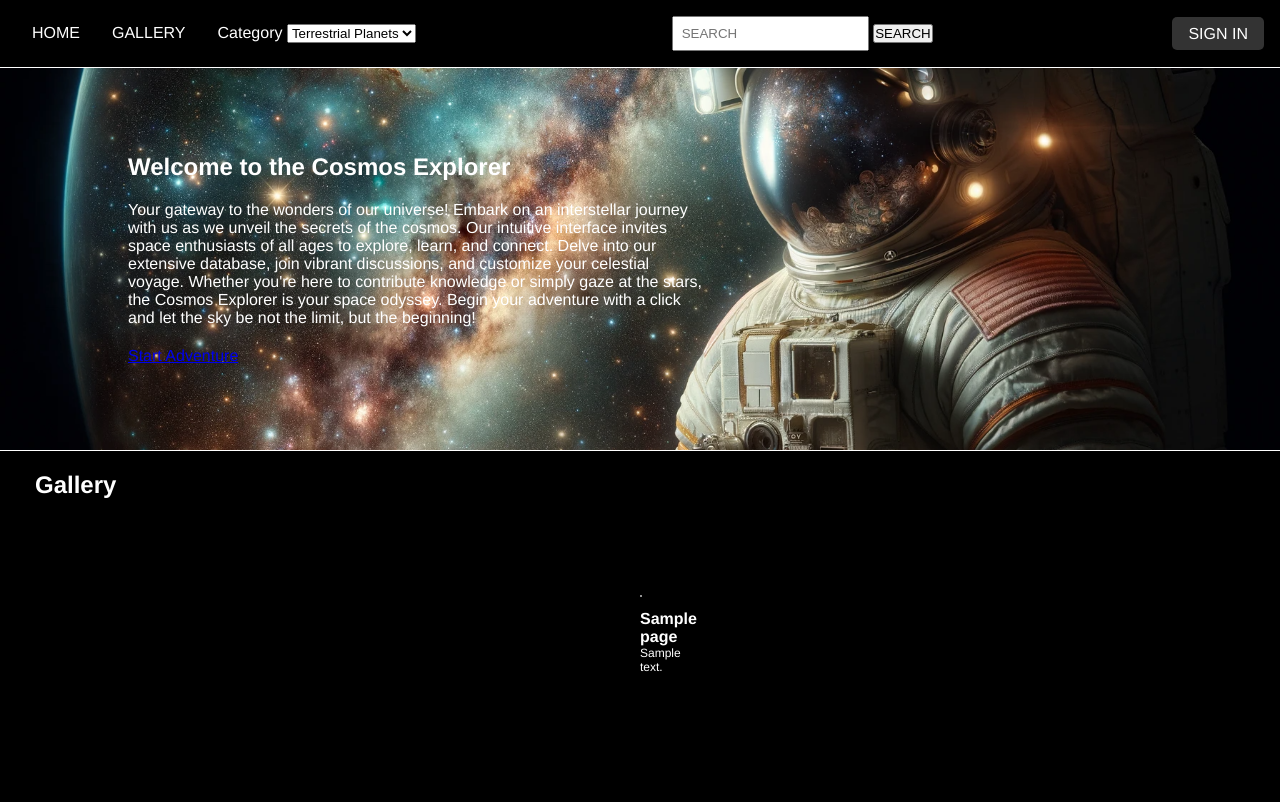
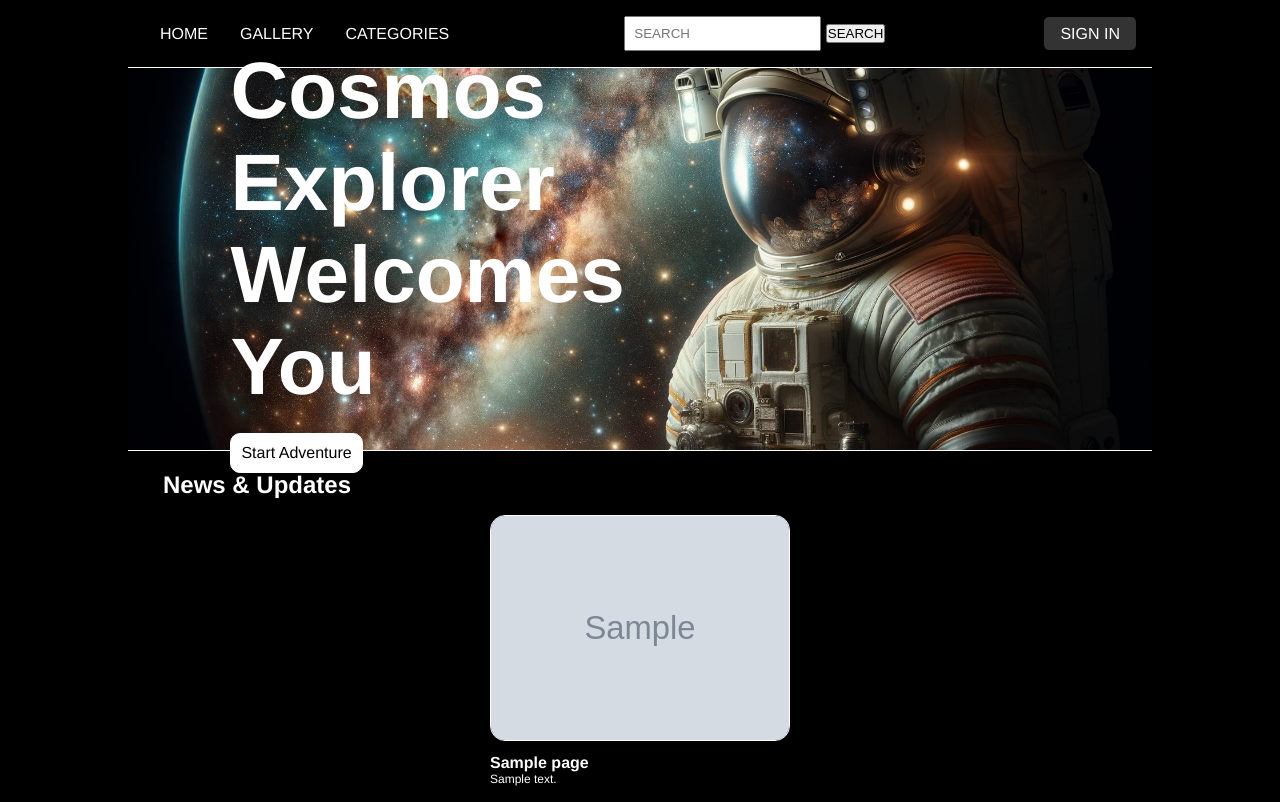
Before and after one commit to nfeng037/SolarSystemCMS, a PHP site: page /home.php in a window 1280 px wide. Before the commit the page ends 672 px from the top, so only its background shows below. Run offline with PHP 8.4, Linux system fonts and the light colour scheme; data comes from the database, SQL or seed files in the repository; tables that the repository leaves empty hold one stand-in row (values such as "Sample post"); grey boxes marked "Sample" are stand-in pictures.

```diff
--- a/check_access.php
+++ b/check_access.php
@@ -10,6 +10,7 @@ if (session_status() == PHP_SESSION_NONE) {
  * @param string $requiredRole The role required to access a resource.
  * @return bool Returns true if the user has the required role, otherwise false.
  */
+if (!function_exists('checkUserRole')) {
     function checkUserRole($requiredRole) {
         // Check if the session contains user id and role
         if (!isset($_SESSION['user_id']) || !isset($_SESSION['role'])) {
@@ -20,4 +21,5 @@ function checkUserRole($requiredRole) {
         // Check if the role matches
         return $_SESSION['role'] === $requiredRole;
     }
+}
 ?>
--- a/home.php
+++ b/home.php
@@ -18,30 +18,41 @@ $pages = $stmt->fetchAll();
   <link rel="stylesheet" href="styles.css">
 </head>
 <body  class="user">
-  <header>
-    <!-- Navigation bar -->
   <?php include 'home_navbar.php'; ?>
-  </header>
-
   <main>
     <!-- Main banner -->
     <section class="intro">
-      <h1>Welcome to the Cosmos Explorer</h1>
-      <p>Your gateway to the wonders of our universe! Embark on an interstellar journey with us as we unveil the secrets of the cosmos. Our intuitive interface invites space enthusiasts of all ages to explore, learn, and connect. Delve into our extensive database, join vibrant discussions, and customize your celestial voyage. Whether you're here to contribute knowledge or simply gaze at the stars, the Cosmos Explorer is your space odyssey. Begin your adventure with a click and let the sky be not the limit, but the beginning!</p>
-      <a href='list_pages.php' class="start-button">Start Adventure</a>
+      <h1> Cosmos Explorer Welcomes You</h1>
+      <a href='all_pages.php' class="start-button">Start Adventure</a>
     </section>
     <!-- Gallery -->
     <section class="gallery">
-    <h2>Gallery</h2>
+      <h2>News & Updates</h2>
       <div class="article-container">
           <?php if (!empty($pages)): ?>
-            <?php foreach ($pages as $page): ?>
+              <?php
+                  $counter = 0;
+                  foreach ($pages as $page):
+                      if ($counter >= 8) break;
+                      $content = $page['content'];
+                      $isLong = mb_strlen($content) > 200;
+              ?>
                   <article>
+                    <a href="view.php?page_id=<?= $page['page_id']; ?>">
                       <img src="<?= htmlspecialchars($page['image_url']); ?>" alt="<?= htmlspecialchars($page['title']); ?>">
+                    </a>
                     <h3><?= htmlspecialchars($page['title']); ?></h3>
-                    <p><?= $page['content']; ?></p>
+                    <p>
+                        <?= mb_substr($content, 0, 200); ?>
+                        <?php if ($isLong): ?>
+                            ... <a href="view.php?page_id=<?= $page['page_id']; ?>">read more</a>
+                        <?php endif; ?>
+                    </p>
                   </article>
-            <?php endforeach; ?>
+              <?php
+                  $counter++;
+                  endforeach;
+              ?>
           <?php else: ?>
               <p>No result found.</p>
           <?php endif; ?>
@@ -49,9 +60,5 @@ $pages = $stmt->fetchAll();
       </section>
   </main>
 
-  <footer>
-    <!-- Footer content -->
-  </footer>
-
 </body>
 </html>
--- a/home_navbar.php
+++ b/home_navbar.php
@@ -1,29 +1,33 @@
 <?php
-// navbar.php
-if (session_status() == PHP_SESSION_NONE) {
-    session_start();
+// home_navbar.php
+
+require_once 'db_connect.php';
+require 'check_access.php';
+
+function getCategories() {
+    global $pdo;
+    $stmt = $pdo->query("SELECT category_name FROM categories");
+    return $stmt->fetchAll(PDO::FETCH_ASSOC);
 }
-require_once 'check_access.php';
 
-$stmt = $pdo->query("SELECT category_id, category_name FROM categories");
-$categories = $stmt->fetchAll(PDO::FETCH_ASSOC);
+
+if(isset($_GET['action']) && $_GET['action'] == 'get_categories') {
+    $categories = getCategories();
+    echo json_encode($categories);
+    exit;
+}
 ?>
 
 <!-- Navigation bar -->
 <nav>
     <ul>
         <li><a href="home.php">HOME</a></li>
-        <li><a href="list_pages.php">GALLERY</a></li>
-        <li>
-            <label for="category">Category</label>
-            <select id="category" name="category" required>
-                <?php foreach ($categories as $category): ?>
-                    <option value="<?= $category['category_id']; ?>">
-                        <?= htmlspecialchars($category['category_name']); ?>
-                    </option>
-                <?php endforeach; ?>
-            </select>
-        </li>
+        <li><a href="all_pages.php">GALLERY</a></li>
+        <li><a href="javascript:void(0)" id="categoryLink" onclick="toggleCategories()">CATEGORIES</a></li>
+
+        <div id="categoryPopup">
+            <ul id="categoryList"></ul>
+        </div>
         <?php if (isset($_SESSION['user_id']) && checkUserRole('admin')): ?>
             <li><a href="index.php">ADMIN</a></li>
         <?php endif; ?>
@@ -40,3 +44,45 @@ $categories = $stmt->fetchAll(PDO::FETCH_ASSOC);
         <?php endif; ?>
     </div>
 </nav>
+
+
+
+<script>
+    function toggleCategories() {
+        var popup = document.getElementById('categoryPopup');
+        if (popup.style.display === 'block') {
+            popup.style.display = 'none';
+        } else {
+            fetchCategories();
+        }
+    }
+
+    function fetchCategories() {
+        var xhr = new XMLHttpRequest();
+        xhr.open('GET', 'home_navbar.php?action=get_categories', true);
+
+        xhr.onload = function() {
+            if (this.status === 200) {
+                try {
+                    var categories = JSON.parse(this.responseText);
+                    var output = categories.map(function(cat) {
+                        return '<li>' + cat.category_name + '</li>';
+                    }).join('');
+                    document.getElementById('categoryList').innerHTML = output;
+                    document.getElementById('categoryPopup').style.display = 'block';
+                } catch(e) {
+                    console.error('Error parsing JSON:', e);
+                }
+            } else {
+                console.error('Server returned status code ' + this.status);
+            }
+        };
+
+        xhr.onerror = function() {
+            console.error('Request failed');
+        };
+
+        xhr.send();
+    }
+
+</script>
--- a/styles.css
+++ b/styles.css
@@ -282,7 +282,7 @@ footer {
 }
 
 /* Article styling */
-article {
+.view article {
   border-radius: 10px;
   margin-bottom: 2rem;
   margin-top: 2rem;
@@ -374,8 +374,8 @@ article {
   border-bottom: 1px solid black;
 }
 
-.pages-table td:nth-child(3) {
-  max-width: 150px; /* Adjust the max-width as needed */
+.pages-table td:nth-child(4) {
+  max-width: 300px; /* Adjust the max-width as needed */
   word-wrap: break-word; /* Ensures the text breaks to prevent overflow */
   line-height: 1.5; /* Gives more vertical space to the text */
   height: 3em; /* Sets a minimum height for the content cells */
@@ -565,6 +565,8 @@ article {
   }
 
   .user {
+    max-width: 80%;
+    margin: 0 auto;
     font-family:'Franklin Gothic Medium', 'Arial Narrow', Arial, sans-serif;
     background-color: #000;
     color: #fff;
@@ -595,6 +597,28 @@ article {
     color: #fff;
     text-decoration: none;
   }
+
+  #categoryPopup {
+    display: none;
+    position: absolute;
+    background-color: rgba(0, 0, 0, 0.521);
+    color: white;
+    padding: 10px;
+    list-style: none;
+    top: 60px;
+    left: 340px;
+}
+
+  #categoryPopup ul {
+      padding: 0;
+      display: flex;
+      flex-direction: column;
+  }
+
+  #categoryPopup li {
+      margin: 5px 0;
+  }
+
 
   .search input[type="search"] {
     padding: 0.5rem;
@@ -628,9 +652,17 @@ article {
     margin-bottom: 20px;
   }
 
-  .intro button {
+  .intro h1 {
+    font-size: 5rem;
+  }
+
+  .start-button {
     padding: 10px;
-    border-radius: 20px;
+    background-color: white;
+    border: 1px solid white;
+    border-radius: 10px;
+    text-decoration: none;
+    color: #000;
   }
 
   .gallery h2 {
@@ -638,7 +670,7 @@ article {
     margin: 20px 0px 0px 35px;
   }
 
-  h3 {
+  .gallery h3 {
     font-size: 16px;
   }
 
@@ -658,7 +690,7 @@ article {
 
   .gallery article {
     color: white;
-    width: 150px;
+    width: 300px;
     font-size: 12px;
     margin: 1rem;
     text-align: left;
@@ -672,6 +704,11 @@ article {
     border-radius: 15px;
   }
 
+  .gallery a {
+    text-decoration: none;
+    color: #665cc0;
+  }
+
   .user footer {
     color: #fff;
     text-align: center;
```
Also changed, not shown: comment_processor.php (added, +35 -0 lines), view.php (+25 -31 lines). Lines whose indentation alone changed are shown as unchanged.
